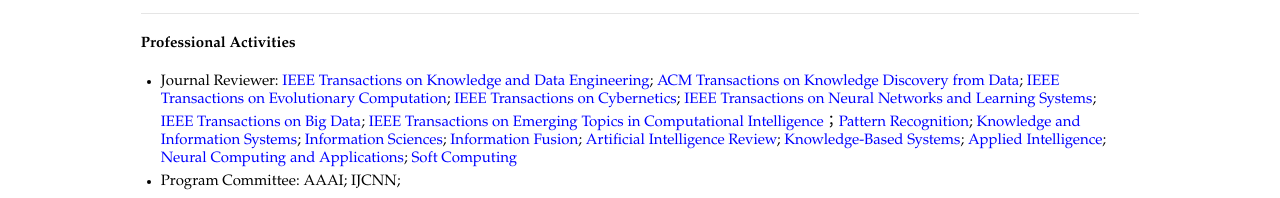
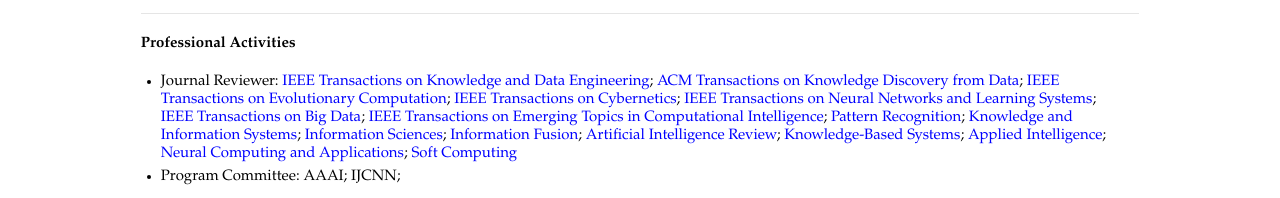
Before and after one commit to jiazhang-ml/jiazhang-ml.github.io, a Jekyll site: the page built from index.md, in a window 1280 px wide. Shown: the part 1188-1386 px from the top of the page. Built offline with Jekyll 4.4.1, drawn with Linux system fonts in a browser that asks for light colours; grey boxes are pictures that could not be loaded.

```diff
--- a/index.md
+++ b/index.md
@@ -45,5 +45,5 @@ layout: default
 ---
 
 #### Professional Activities
-* Journal Reviewer: [IEEE Transactions on Knowledge and Data Engineering](https://mc.manuscriptcentral.com/tkde-cs); [ACM Transactions on Knowledge Discovery from Data](https://mc.manuscriptcentral.com/tkdd); [IEEE Transactions on Evolutionary Computation](https://mc.manuscriptcentral.com/tevc-ieee); [IEEE Transactions on Cybernetics](https://mc.manuscriptcentral.com/cyb-ieee); [IEEE Transactions on Neural Networks and Learning Systems](https://mc.manuscriptcentral.com/tnnls); [IEEE Transactions on Big Data](https://mc.manuscriptcentral.com/tbd-cs); [IEEE Transactions on Emerging Topics in Computational Intelligence](https://mc.manuscriptcentral.com/tetci-ieee)；[Pattern Recognition](https://www.journals.elsevier.com/pattern-recognition/); [Knowledge and Information Systems](https://www.springer.com/journal/10115); [Information Sciences](https://www.journals.elsevier.com/information-sciences); [Information Fusion](https://www.sciencedirect.com/journal/information-fusion); [Artificial Intelligence Review](https://www.springer.com/journal/10462); [Knowledge-Based Systems](https://www.journals.elsevier.com/knowledge-based-systems); [Applied Intelligence](https://www.springer.com/journal/10489); [Neural Computing and Applications](https://www.springer.com/journal/521); [Soft Computing](https://www.springer.com/journal/500/)
+* Journal Reviewer: [IEEE Transactions on Knowledge and Data Engineering](https://mc.manuscriptcentral.com/tkde-cs); [ACM Transactions on Knowledge Discovery from Data](https://mc.manuscriptcentral.com/tkdd); [IEEE Transactions on Evolutionary Computation](https://mc.manuscriptcentral.com/tevc-ieee); [IEEE Transactions on Cybernetics](https://mc.manuscriptcentral.com/cyb-ieee); [IEEE Transactions on Neural Networks and Learning Systems](https://mc.manuscriptcentral.com/tnnls); [IEEE Transactions on Big Data](https://mc.manuscriptcentral.com/tbd-cs); [IEEE Transactions on Emerging Topics in Computational Intelligence](https://mc.manuscriptcentral.com/tetci-ieee); [Pattern Recognition](https://www.journals.elsevier.com/pattern-recognition/); [Knowledge and Information Systems](https://www.springer.com/journal/10115); [Information Sciences](https://www.journals.elsevier.com/information-sciences); [Information Fusion](https://www.sciencedirect.com/journal/information-fusion); [Artificial Intelligence Review](https://www.springer.com/journal/10462); [Knowledge-Based Systems](https://www.journals.elsevier.com/knowledge-based-systems); [Applied Intelligence](https://www.springer.com/journal/10489); [Neural Computing and Applications](https://www.springer.com/journal/521); [Soft Computing](https://www.springer.com/journal/500/)
 * Program Committee: AAAI; IJCNN;
```
